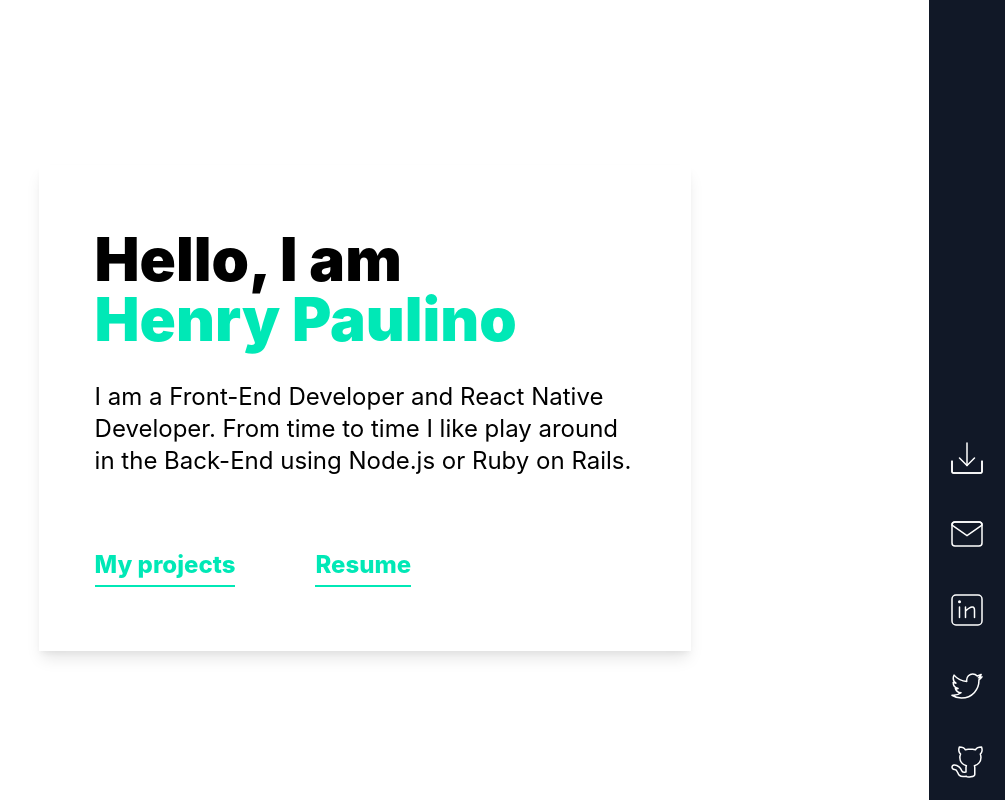
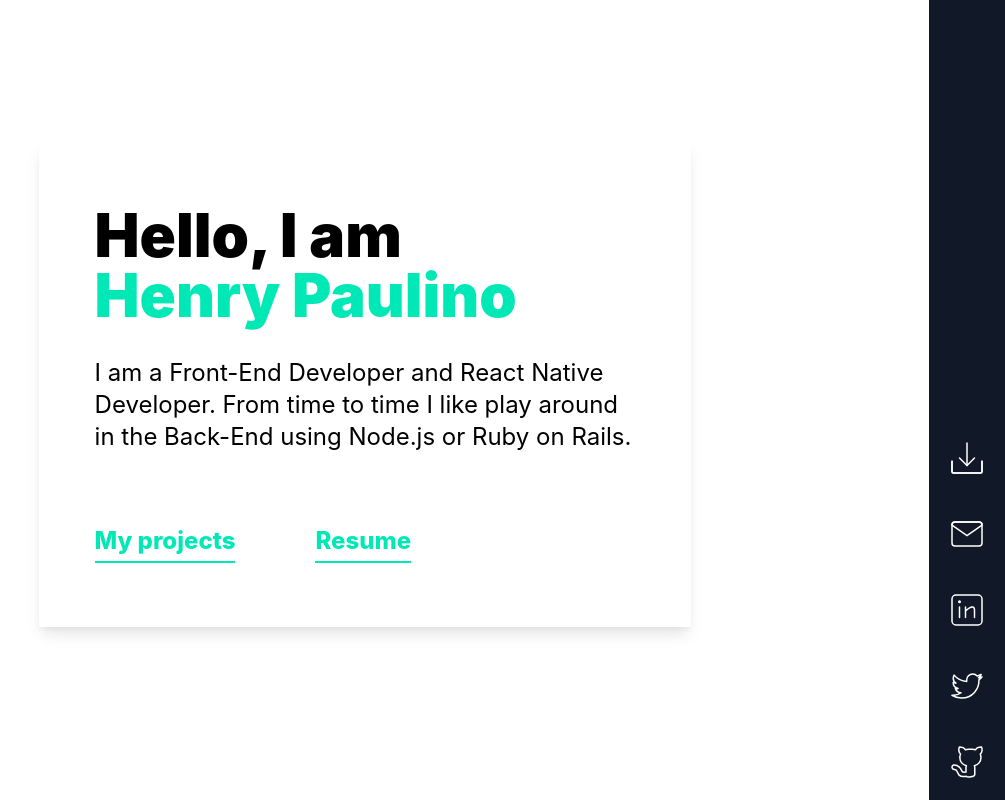
Before and after one commit to corasan/henrypl.com, a React (Create React App) app: page / in a window 1280 px wide. Shown: the whole page, without its empty margins (275-1280 px from the left). Built offline with nearby package versions, Linux system fonts and the light colour scheme.

Commit message:
fix sidebar padding

```diff
--- a/src/App.tsx
+++ b/src/App.tsx
@@ -11,7 +11,7 @@ function App() {
   const homeMatch = useRouteMatch('/')
 
   return (
-    <div className="flex flex-col min-h-screen justify-center items-center px-10 pt-4 pb-2 sm:px-24 sm:pt-6 sm:pb-18">
+    <div className="flex flex-col min-h-screen justify-center items-center px-10 pt-4 pb-4 sm:px-24 sm:pt-6 sm:pb-14">
       {!homeMatch?.isExact && (
         <div
           className="flex flex-row w-full justify-start py-8 cursor-pointer"
--- a/src/components/Icons.tsx
+++ b/src/components/Icons.tsx
@@ -47,7 +47,7 @@ const Icons: React.FC<React.SVGProps<SVGSVGElement>> = (props: React.SVGProps<SV
           key={el.key}
           target={el.link ?? undefined}
           rel="noreferrer"
-          className="flex justify-center py-5 w-full cursor-pointer hover:bg-accent"
+          className="flex justify-center py-5 px-5 w-full cursor-pointer hover:bg-accent"
           {...(el.key === 'download-resume' && {
             download: el.link,
           })}
--- a/src/components/Sidebar.tsx
+++ b/src/components/Sidebar.tsx
@@ -2,7 +2,7 @@ import Icons from './Icons'
 
 const Sidebar = () => {
   const responsive =
-    'sm:flex-col sm:min-h-screen sm:min-w-0 sm:justify-end sm:items-center sm:right-0 sm:px-5'
+    'sm:flex-col sm:min-h-screen sm:min-w-0 sm:justify-end sm:items-center sm:right-0 sm:px-0'
   return (
     <div className={`flex flex-row min-w-full min-h-24 bg-gray-900 fixed bottom-0 ${responsive}`}>
       <Icons />
```
Also changed, not shown: 1 other file (tests, documents, lock files or other folders).
